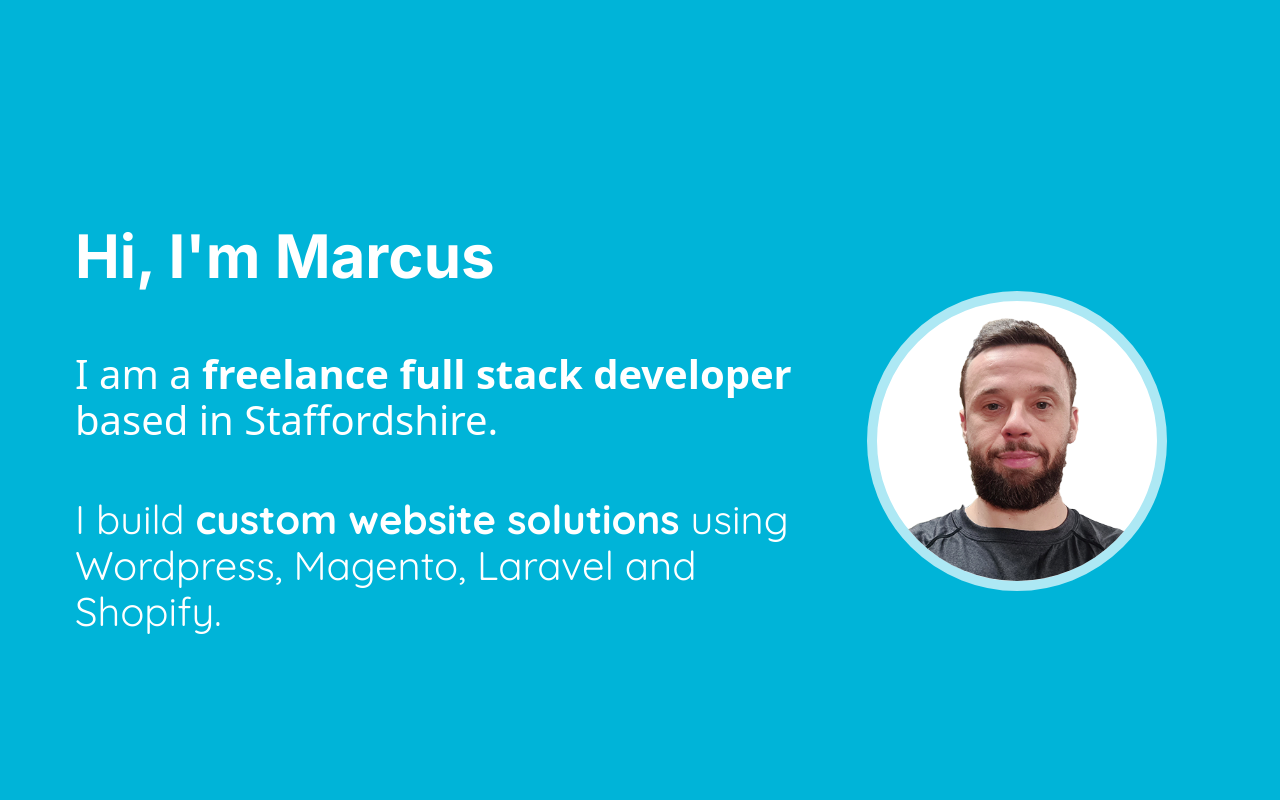
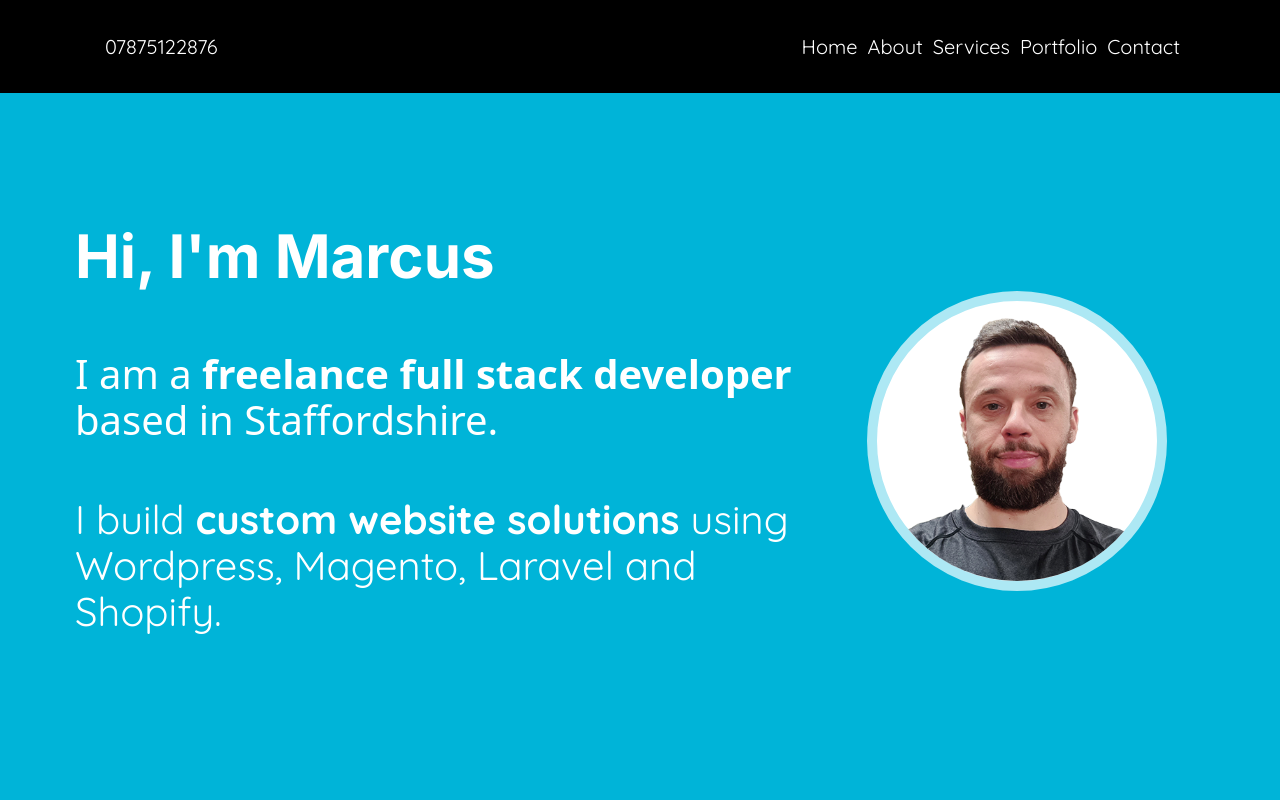
Before and after one commit to linear5ky/portfolio-2023, a Next.js app: page / in a window 1280 px wide. Shown: the top 800 px of the page. Built offline with nearby package versions, Linux system fonts and the light colour scheme.

Commit message:
feat: add in navigation

```diff
--- a/components/Nav.js
+++ b/components/Nav.js
@@ -5,6 +5,8 @@ import {motion} from 'framer-motion';
 import { container, item } from "./Animation";
 import {IconContext} from "react-icons"
 import { RiMenu2Line } from "react-icons/ri";
+import navItems from "../constants/NavItems";
+import contactItems from "../constants/ContactItems";
 
 export default function Nav() {
   const router = useRouter();
@@ -34,14 +36,13 @@ export default function Nav() {
 
 
 
-                    <div class="topbar-left"><motion.a href="tel:07875122876">07875122876</motion.a></div>
+                    <div class="topbar-left"> <motion.a href={"tel:" + contactItems.telephone}>{contactItems.telephone}</motion.a></div>
                     <nav class="topbar-right">
                           <ul>
-                            <motion.li variants={item}><a href="">Home</a></motion.li>
-                            <motion.li variants={item}><a href="">About</a></motion.li>
-                            <motion.li variants={item}><a href="">Latest Work </a></motion.li>
-                            <motion.li variants={item}><a href="">Services</a></motion.li>
-                            <motion.li variants={item}><a href="">Contact</a></motion.li>
+
+                              {navItems.map((proj, idx) => (
+                                  <motion.li variants={item}><a href="">{proj}</a></motion.li>
+                              ))}
                           </ul>
                       </nav>
 
--- a/components/NavMobile.js
+++ b/components/NavMobile.js
@@ -5,17 +5,23 @@ import {motion} from 'framer-motion';
 import { container, item } from "./Animation";
 import {IconContext} from "react-icons"
 import { RiMenu2Line } from "react-icons/ri";
-
+import navItems from "../constants/NavItems";
+import contactItems from "../constants/ContactItems";
 
 export default function NavMobile() {
   const router = useRouter();
-  // console.log(router.asPath);
-
   const [mounted, setMounted] = useState(false);
 
   useEffect(() => {
     setMounted(true);
   }, []);
+
+
+
+  const handleClick = (e) => {
+    console.log('this is:' + e);
+    e.preventDefault();
+ };
 
   return (
 
@@ -25,14 +31,23 @@ export default function NavMobile() {
 
         <div class="topbar-wrapper">
 
+            <div class="container flex between desktop-down">
 
 
-            <div class="container">
+               <a href="" class="mobile-menu" onClick={handleClick}>
+                    <RiMenu2Line size={35}/>
+                </a>
+
+                <motion.a href={"tel:" + contactItems.telephone}>{contactItems.telephone}</motion.a>
 
 
-            <a href="" class="mobile-menu">
-                  <RiMenu2Line />
-              </a>
+                  <nav>
+                    <ul class="hide">
+                              {navItems.map((proj, idx) => (
+                                  <motion.li variants={item}><a href="">{proj}</a></motion.li>
+                              ))}
+                    </ul>
+                </nav>
 
 
 
--- /dev/null
+++ b/constants/ContactItems.js
@@ -0,0 +1,5 @@
+const contactItems = {
+    telephone: '07875122876',
+    email: 'marcus.powell@linearsky.com'
+}
+export default contactItems;
--- /dev/null
+++ b/constants/NavItems.js
@@ -0,0 +1,3 @@
+
+const navItems = ['Home', 'About', 'Services', 'Portfolio', 'Contact'];
+export default navItems;
```
